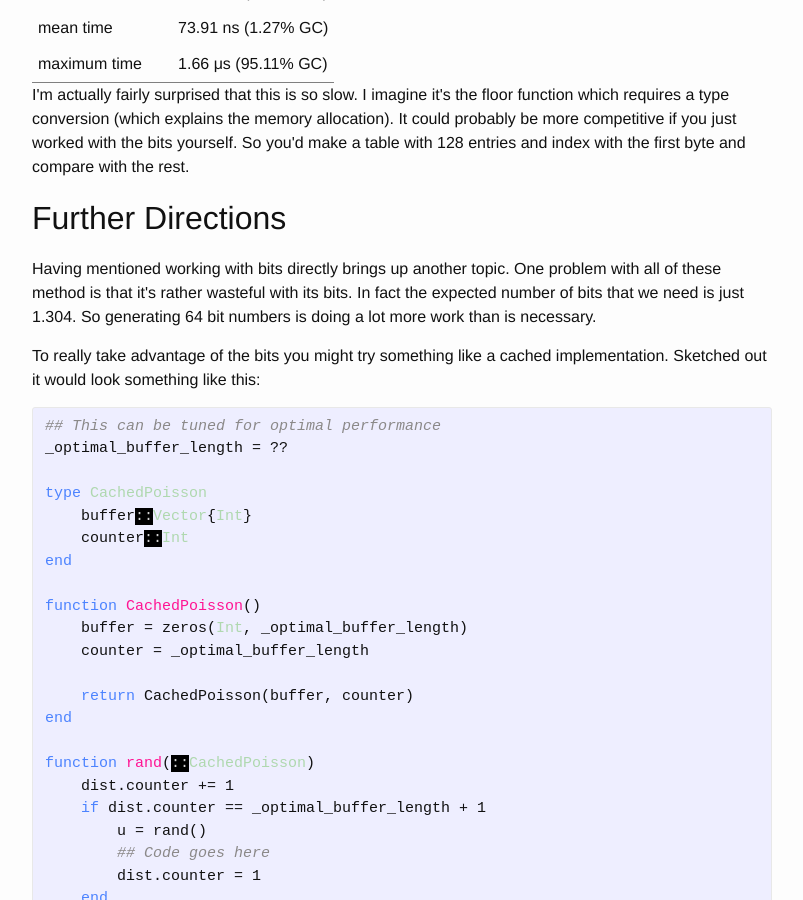
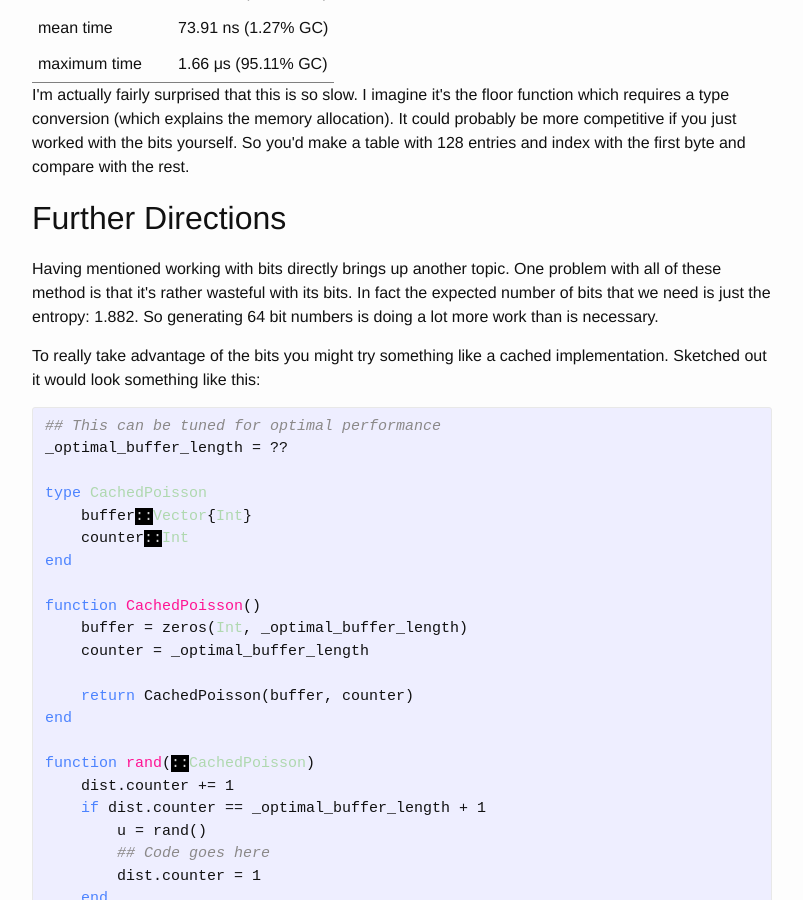
Before and after one commit to minimallysufficient/minimallysufficient.github.io, a Jekyll site: the page built from _posts/2016-07-28-fastest_poisson1_in_the_west.html, in a window 1280 px wide and 900 px high, scrolled down 5642 px. Shown: the whole window, without its empty margins (238-1041 px from the left). Built offline with Jekyll 4.4.1, drawn with Linux system fonts in a browser that asks for light colours; formulas are drawn with MathJax 3.

Commit message:
Correct Poisson entropy
This is is base-2, not base-e.

```diff
--- a/_org/posts/fastest_poisson1_in_the_west.org
+++ b/_org/posts/fastest_poisson1_in_the_west.org
@@ -261,8 +261,8 @@ Let's find out.
   Having mentioned working with bits directly brings up another topic.
   One problem with all of these method is that it's rather wasteful
   with its bits. In fact the expected number of bits that we need is
-  just 1.304. So generating 64 bit numbers is doing a lot more work
-  than is necessary.
+  just the entropy: 1.882. So generating 64 bit numbers is doing a lot
+  more work than is necessary.
 
   To really take advantage of the bits you might try something like a
   cached implementation. Sketched out it would look something like
--- a/_posts/2016-07-28-fastest_poisson1_in_the_west.html
+++ b/_posts/2016-07-28-fastest_poisson1_in_the_west.html
@@ -634,8 +634,8 @@ entries and index with the first byte and compare with the rest.
 Having mentioned working with bits directly brings up another topic.
 One problem with all of these method is that it's rather wasteful
 with its bits. In fact the expected number of bits that we need is
-just 1.304. So generating 64 bit numbers is doing a lot more work
-than is necessary.
+just the entropy: 1.882. So generating 64 bit numbers is doing a lot
+more work than is necessary.
 </p>
 
 <p>
```
